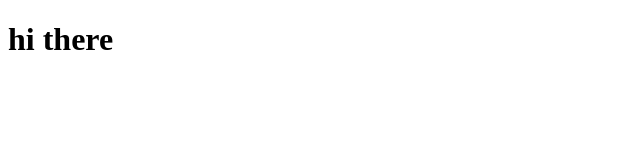
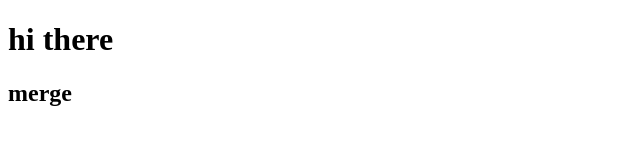
Before and after one commit to akshat-khosya/Git-learn, a plain HTML site: page index.html in a window 1280 px wide. Shown: the whole page, without its empty margins (0-640 px from the left). Drawn offline with Linux system fonts and the light colour scheme.

Commit message:
Update index.html

```diff
--- a/index.html
+++ b/index.html
@@ -8,5 +8,6 @@
 </head>
 <body>
   <h1>hi there</h1>
+  <h2>merge</h2>
 </body>
 </html>
```
